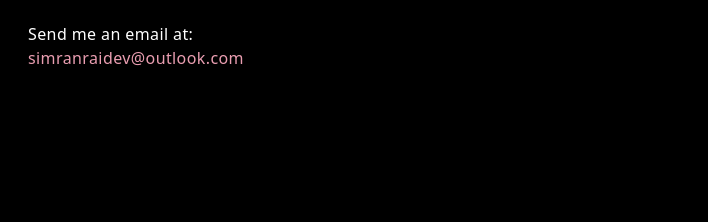
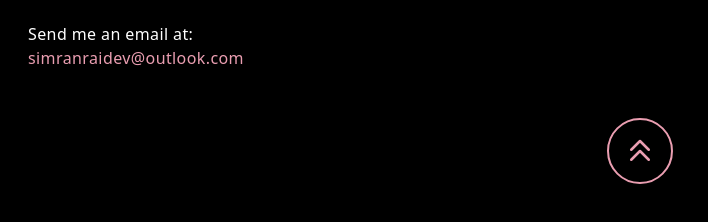
Before and after one commit to srai98i/portfolio-site, a Next.js app: page /components/Contact in a window 1280 px wide. Shown: the part 214-436 px from the top of the page, without its empty margins (0-708 px from the left). Built offline with nearby package versions, Linux system fonts and the light colour scheme.

Commit message:
added link tag in main for contact

```diff
--- a/pages/components/Contact.jsx
+++ b/pages/components/Contact.jsx
@@ -31,6 +31,15 @@ const Contact = () => {
         <h2 className="py-4 ">Get In Touch</h2>
         <p className="text-m    text-[white] mt-9">Send me an email at: </p>
         <p classname="text-[#EA9EB1]">simranraidev@outlook.com</p>
+        <div className="flex justify-center py-12">
+          <Link href="/">
+            <a>
+              <div className="rounded-full  border-[#EA9EB1] border-[.13rem] p-4 cursor-pointer hover:scale-110 ease-in duration-300  hover:border-[pink] hover:bg-gradient-to-r from-[#DB5375] to-pink-500 hover:text-[black]">
+                <HiOutlineChevronDoubleUp className="text-[#EA9EB1" size={30} />
+              </div>
+            </a>
+          </Link>
+        </div>
       </div>
     </div>
   );
--- a/pages/components/Main.jsx
+++ b/pages/components/Main.jsx
@@ -37,9 +37,9 @@ export default function Main() {
               </div>
             </a>
             <div className="rounded-full shadow-lg border-[#EA9EB1] border-[.13rem] p-6 cursor-pointer hover:scale-110 easein duration-300 hover:border-[pink] hover:bg-gradient-to-r from-[#DB5375] to-pink-500 hover:text-[black]">
-              <a href="/#contact" rel="noreferrer">
+              <Link href="/#contact" rel="noreferrer">
                 <AiOutlineMail />
-              </a>
+              </Link>
             </div>
             <Link href="/simran_rai_cv.pdf" passHref>
               <a target="_blank" rel="noopener noreferrer">
```
